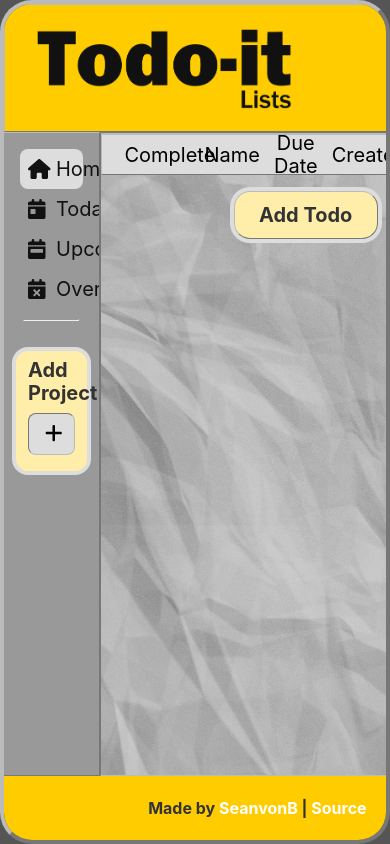
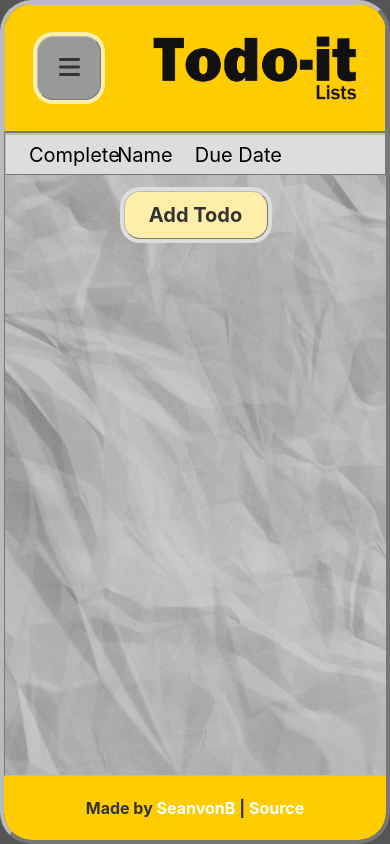
Before and after one commit to SeanvonB/todo-list, a website built with webpack: page src/index.html in a window 390 px wide. Built offline with nearby package versions, Linux system fonts and the light colour scheme.

Commit message:
Add responsive functionality to menu

```diff
--- a/src/index.html
+++ b/src/index.html
@@ -9,6 +9,7 @@
 	<body>
 		<div id="page">
 			<header>
+				<button class="toggle-menu"><i class="fas fa-bars"></i></button>
 				<img
 					src="./img/todo-it-logo.png"
 					alt="Todo-it Logo"
--- a/src/js/userInterface.js
+++ b/src/js/userInterface.js
@@ -17,6 +17,7 @@ export const userInterface = (() => {
 	// DOM Elements
 	const addButton = document.querySelector("button.add-todo");
 	const dialogContainer = document.querySelector("aside.dialog-container");
+	const menuButton = document.querySelector("button.toggle-menu");
 	const navContainer = document.querySelector("nav.nav-container");
 	const tableBody = document.querySelector("tbody");
 	const tableHead = document.querySelector("thead");
@@ -33,6 +34,8 @@ export const userInterface = (() => {
 		}
 
 		addButton.addEventListener("click", () => renderForm());
+		menuButton.addEventListener("click", toggleMenu);
+		document.body.addEventListener("click", handleUnfocus);
 
 		renderMenu();
 		viewHome();
@@ -212,6 +215,21 @@ export const userInterface = (() => {
 					? deleteProject(project)
 					: viewProject(project);
 			}
+		}
+	}
+
+	/**
+	 * Handle user input when toggle elements are open
+	 *
+	 * @param {Event} e
+	 */
+	function handleUnfocus(e) {
+		if (
+			navContainer.classList.contains("open") &&
+			!navContainer.contains(e.target) &&
+			!menuButton.contains(e.target)
+		) {
+			toggleMenu();
 		}
 	}
 
@@ -448,6 +466,25 @@ export const userInterface = (() => {
 	}
 
 	/**
+	 * Toggle open/close state of nav menu
+	 *
+	 * @returns {boolean} isOpen
+	 */
+	function toggleMenu() {
+		if (navContainer.classList.contains("open")) {
+			navContainer.classList.remove("open");
+			navContainer.classList.add("closed");
+
+			return false;
+		}
+
+		navContainer.classList.remove("closed");
+		navContainer.classList.add("open");
+
+		return true;
+	}
+
+	/**
 	 * Update currently viewed project folder
 	 *
 	 * @param {string} name
--- a/src/sass/main.scss
+++ b/src/sass/main.scss
@@ -46,6 +46,7 @@ button {
 	background-color: transparent;
 	border: none;
 	cursor: pointer;
+	white-space: nowrap;
 }
 
 dialog {
@@ -61,6 +62,7 @@ dialog {
 	top: 50%;
 	transform: translate(-50%, -50%);
 	width: 100%;
+	z-index: 1;
 
 	form {
 		background-color: var(--neutral-primary);
@@ -188,8 +190,29 @@ header {
 	align-items: center;
 	background-color: var(--brand-primary);
 	display: grid;
+	font-size: 24px;
 	grid-area: header;
-	padding: 24px 24px 24px 32px;
+	grid-template-columns: 0 1fr;
+	padding: 24px 32px;
+
+	button {
+		@extend %default-border;
+		background-color: var(--neutral-primary);
+		border-radius: 16px;
+		box-shadow: 0 0 0 4px var(--brand-secondary);
+		color: var(--text-less-dark);
+		display: none;
+		height: 64px;
+		width: 64px;
+	}
+
+	button:active {
+		@extend %default-border-reverse;
+		background-color: var(--neutral-lowlight);
+		border-left: 1px solid var(--background-color);
+		border-top: 1px solid var(--background-color);
+		font-size: 95%;
+	}
 
 	img {
 		height: 80px;
@@ -402,6 +425,7 @@ nav {
 			color: var(--text-less-dark);
 			font-weight: bold;
 			margin-bottom: 8px;
+			white-space: nowrap;
 		}
 	}
 
@@ -409,7 +433,8 @@ nav {
 		font-size: 20px;
 		list-style: none;
 		margin: 0;
-		overflow: scroll;
+		overflow-x: hidden;
+		overflow-y: scroll;
 		padding: 16px;
 		scrollbar-color: var(--neutral-lowlight) transparent;
 
@@ -491,7 +516,7 @@ nav {
 		[row3-start] "nav main main main" 1fr [row3-end]
 		[row4-start] "nav main main main" 1fr [row4-end]
 		[row5-start] "footer footer footer footer" 64px [row5-end]
-		/ 25%;
+		/ 1fr 1fr 1fr 1fr;
 }
 
 @media (hover: hover) {
@@ -502,6 +527,12 @@ nav {
 	dialog form button#submit:hover:not(:active),
 	main .add-todo:hover:not(:active) {
 		background-color: var(--brand-primary);
+	}
+
+	header .toggle-menu:hover:not(:active) {
+		background-color: var(--neutral-highlight);
+		border-left: 1px solid var(--neutral-accent);
+		border-top: 1px solid var(--neutral-accent);
 	}
 
 	footer a:hover:not(:active) {
@@ -537,3 +568,71 @@ nav {
 		color: var(--neutral-lowlight);
 	}
 }
+
+@media screen and (max-width: 960px) {
+	#page {
+		grid-template-columns: 0 1fr 1fr 1fr;
+	}
+
+	header {
+		grid-template-columns: 64px 256px;
+		justify-content: space-between;
+
+		button {
+			display: initial;
+		}
+	}
+
+	nav {
+		max-width: 0;
+		overflow: hidden;
+		position: relative;
+		transition-timing-function: ease-out;
+		transition: 0.33s;
+		width: 0;
+		z-index: 1;
+	}
+
+	nav.open {
+		max-width: 480px;
+		width: calc(100vw - 8px);
+		z-index: 1;
+	}
+}
+
+@media screen and (max-width: 680px) {
+	header {
+		grid-template-columns: 64px 200px;
+		justify-content: space-between;
+
+		button {
+			display: initial;
+		}
+
+		img {
+			height: 64px;
+			width: auto;
+		}
+	}
+
+	main {
+		thead {
+			tr {
+				grid-template-columns: 16px 80px 3fr 2fr 48px 48px;
+
+				th:nth-child(5) {
+					display: none;
+				}
+			}
+		}
+		tbody {
+			tr {
+				grid-template-columns: 48px 48px 3fr 2fr 48px 48px;
+
+				td:nth-child(5) {
+					display: none;
+				}
+			}
+		}
+	}
+}
```
